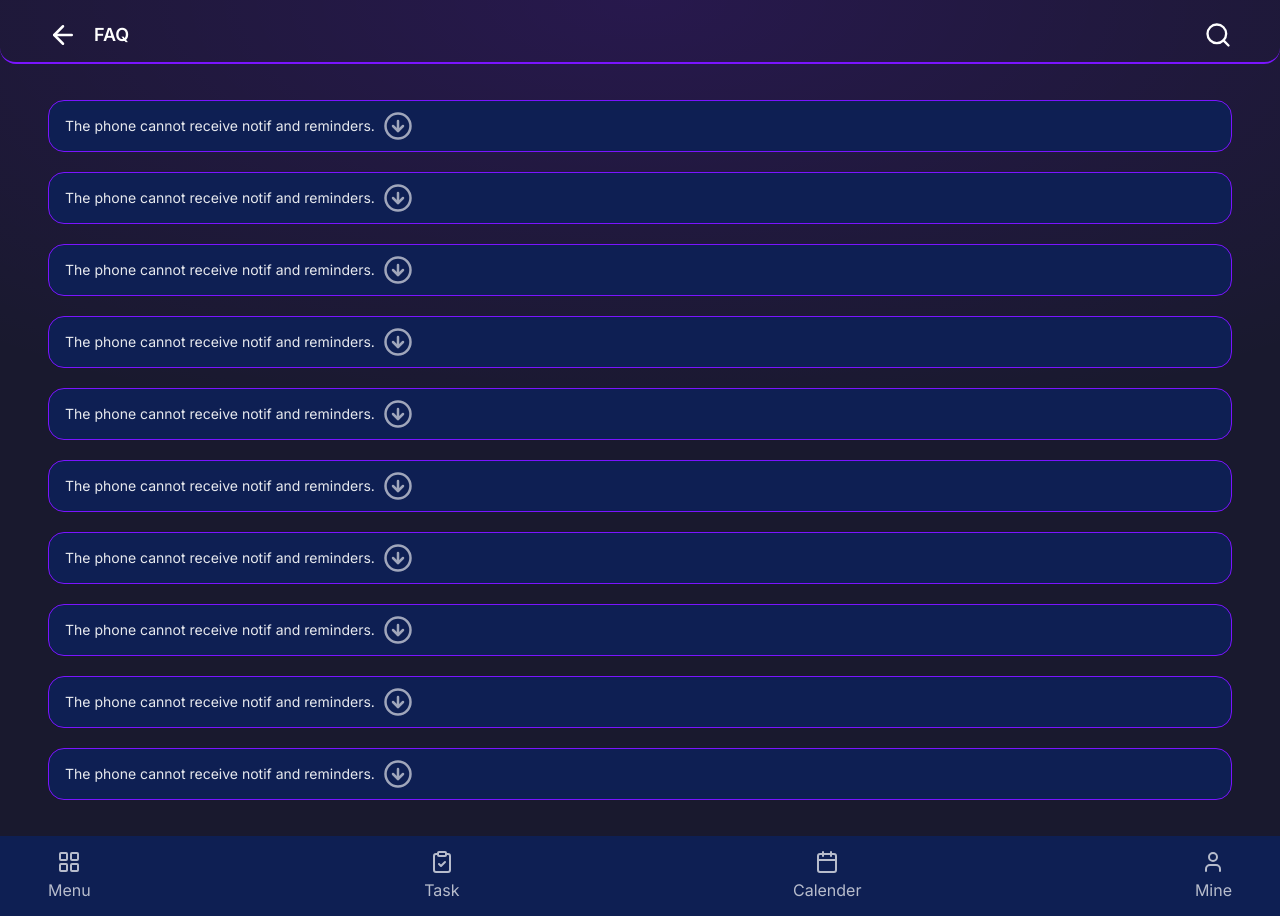
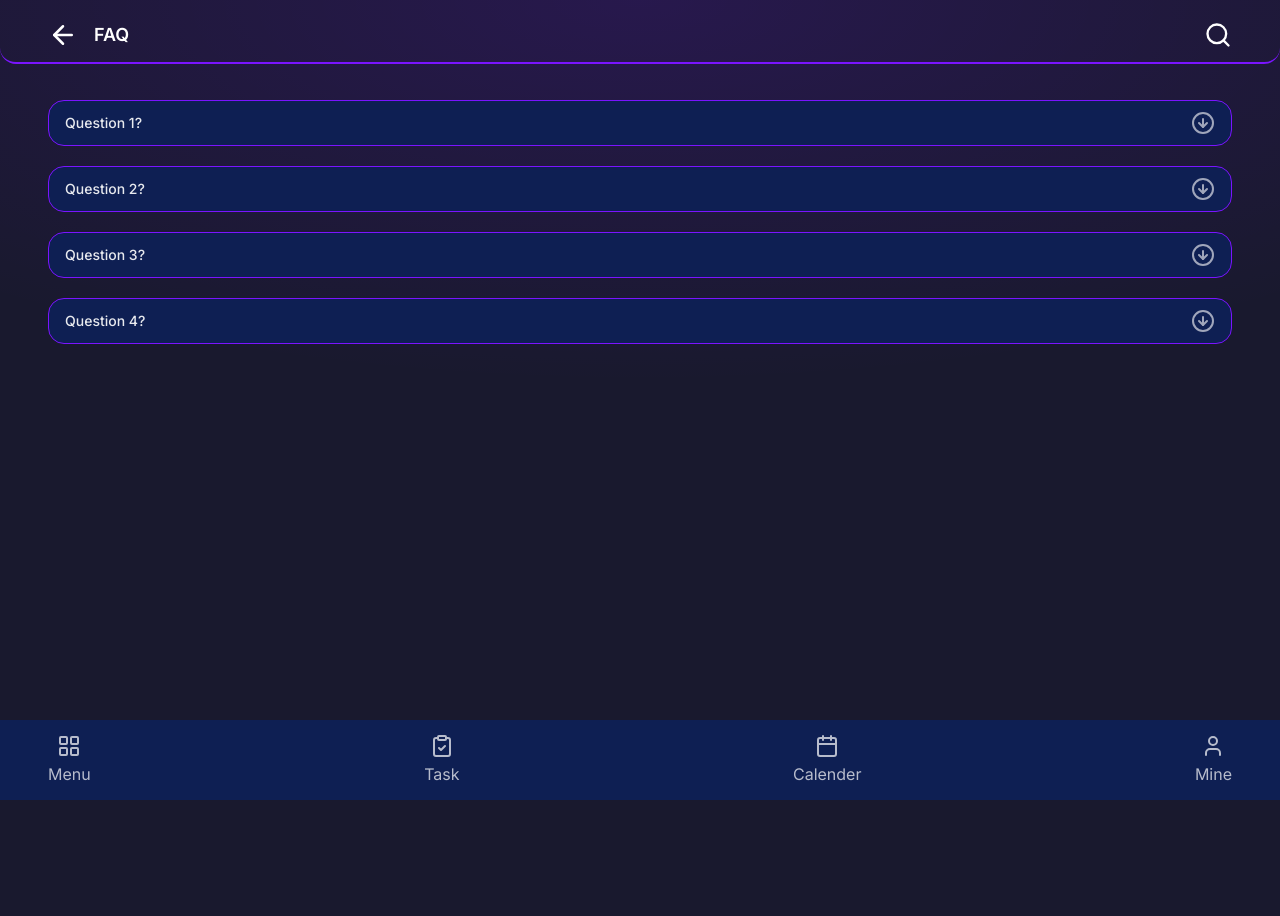
Before and after one commit to RamtinRamzani/smart-todo, a Next.js app: page /faq in a window 1280 px wide. After the commit the page ends 800 px from the top, so only its background shows below. Built offline with nearby package versions, Linux system fonts and the light colour scheme.

Commit message:
i made a faq page and i tried the ui to better performance

```diff
--- /dev/null
+++ b/app/_components/ui/FaqItem.tsx
@@ -0,0 +1,59 @@
+"use client";
+
+import { CircleArrowDown } from "lucide-react";
+import { useEffect, useRef, useState } from "react";
+
+const FAQItem = ({
+  item,
+  isOpen,
+  onToggle,
+}: {
+  item: { question: string; answer: string };
+  index: number;
+  isOpen: boolean;
+  onToggle: () => void;
+}) => {
+  const contentRef = useRef<HTMLDivElement | null>(null);
+  const [maxH, setMaxH] = useState("0px");
+
+  useEffect(() => {
+    if (!contentRef.current) return;
+    setMaxH(isOpen ? `${contentRef.current.scrollHeight}px` : "0px");
+  }, [isOpen, item.answer]);
+
+  return (
+    <div
+      key={item.question}
+      className="py-2.5 px-4 bg-background rounded-2xl border border-border cursor-pointer transition-shadow duration-200"
+      onClick={onToggle}
+      aria-expanded={isOpen}
+    >
+      <div className="flex items-center justify-between gap-2">
+        <h3 className="text-sm font-medium text-primaryText transition-colors duration-200">
+          {item.question}
+        </h3>
+        <CircleArrowDown
+          size={24}
+          className={`text-icon transform transition-transform duration-300 ${
+            isOpen ? "rotate-180" : ""
+          }`}
+        />
+      </div>
+
+      <div
+        ref={contentRef}
+        style={{
+          maxHeight: maxH,
+          overflow: "hidden",
+          transition:
+            "max-height 350ms cubic-bezier(.2,.8,.2,1), opacity 300ms ease",
+          opacity: isOpen ? 1 : 0,
+        }}
+      >
+        <p className="text-secondaryText mt-4 text-sm">{item.answer}</p>
+      </div>
+    </div>
+  );
+};
+
+export default FAQItem;
--- a/app/category/page.tsx
+++ b/app/category/page.tsx
@@ -1,5 +1,5 @@
-const page = () => {
+const Page = () => {
   return <></>;
 };
 
-export default page;
+export default Page;
--- a/app/faq/page.tsx
+++ b/app/faq/page.tsx
@@ -1,26 +1,51 @@
-import { CircleArrowDown } from "lucide-react";
+"use client";
+
+import { useState } from "react";
 import Container from "../_components/ui/Container";
+import FAQItem from "../_components/ui/FaqItem";
 import Task from "../_components/ui/Task";
 
-const page = () => {
+const Page = () => {
+  const faq = [
+    {
+      question: "Question 1?",
+      answer:
+        "Lorem ipsum dolor sit amet consectetur adipisicing elit.Placeat cumque quidem aliquam architecto ipsam corrupti incidunt aliquid voluptatem et. Id?",
+    },
+    {
+      question: "Question 2?",
+      answer:
+        "Lorem ipsum dolor sit amet consectetur adipisicing elit.Placeat cumque quidem....",
+    },
+    {
+      question: "Question 3?",
+      answer:
+        "Lorem ipsum dolor sit amet consectetur adipisicing elit.Placeat cumque quidem ",
+    },
+    {
+      question: "Question 4?",
+      answer: "Lorem consectetur adipisicing elit.Placeat cumque quidem ",
+    },
+  ];
+
+  const [faqDetails, setFaqDetails] = useState<number | null>(null);
+
   return (
     <>
       <Task title="FAQ" />
       <Container className="mt-9 flex flex-col gap-5">
-        {Array.from({ length: 10 }).map((_, idx) => (
-          <div
-            key={idx}
-            className="py-2.5 px-4 bg-background rounded-2xl border border-border flex items-center gap-2 cursor-pointer"
-          >
-            <h3 className="text-sm text-primaryText transition-colors duration-200">
-              The phone cannot receive notif and reminders.
-            </h3>
-            <CircleArrowDown size={30} className="text-icon cursor-pointer" />
-          </div>
+        {faq.map((item, i) => (
+          <FAQItem
+            key={item.question}
+            item={item}
+            index={i}
+            isOpen={faqDetails === i}
+            onToggle={() => setFaqDetails((prev) => (prev === i ? null : i))}
+          />
         ))}
       </Container>
     </>
   );
 };
 
-export default page;
+export default Page;
```
Also changed, not shown: 1 other file (tests, documents, lock files or other folders).
